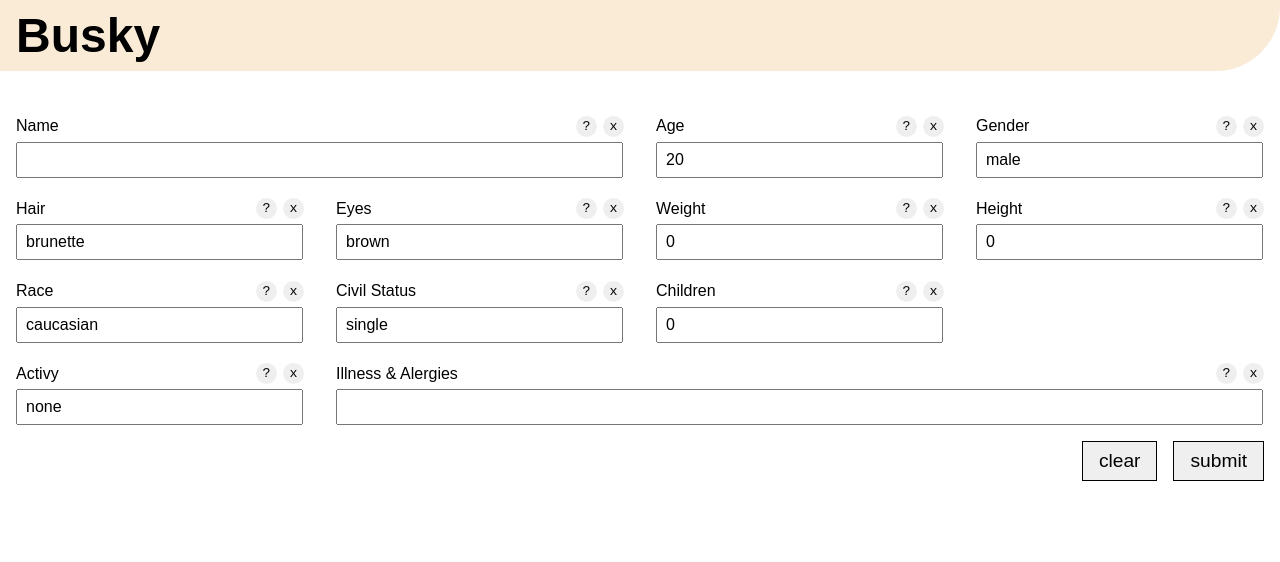
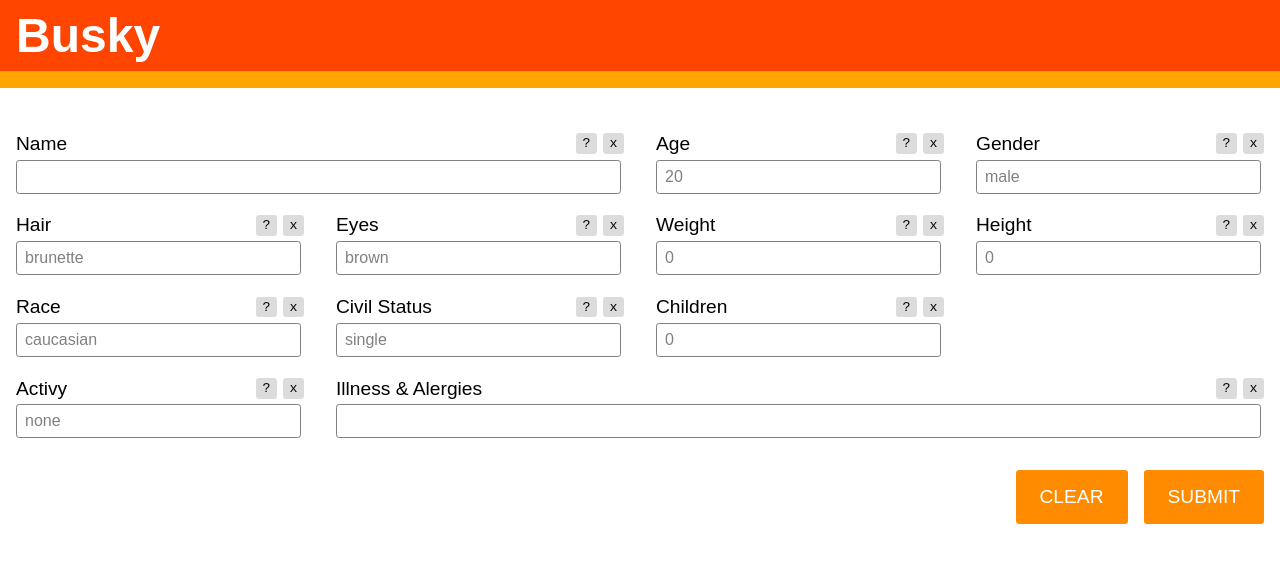
Before and after one commit to ladysun-catheart/busky, a React (Create React App) app: page / in a window 1280 px wide. Shown: the top 562 px of the page. Built offline with nearby package versions, Linux system fonts and the light colour scheme.

Commit message:
[dev] minimum style

```diff
--- a/src/core/components/smartFormCompos/Input/Input.tsx
+++ b/src/core/components/smartFormCompos/Input/Input.tsx
@@ -5,7 +5,7 @@ const Input: React.FC<InputProps> = ({value, onChange}) => {
     return (
         <div style={{flex: '1', flexDirection: 'row'}}>
             <input
-                style={{width: 'calc(100% - 1.3rem)', height: '1.5rem', padding: '0.25rem .5rem', fontSize: '1rem'}}
+                style={{width: 'calc(100% - 1.3rem)', height: '1.5rem', padding: '0.25rem .5rem', fontSize: '1rem', border: '1px solid', borderRadius: '0.2rem', color: 'gray'}}
                 type="text"
                 value={value}
                 onChange={(e: React.ChangeEvent<HTMLInputElement>) => onChange(e.target.value)}
--- a/src/core/components/smartFormCompos/label/Label.tsx
+++ b/src/core/components/smartFormCompos/label/Label.tsx
@@ -6,11 +6,11 @@ export type LabelProps = {
 }
 
 const Label: React.FC<LabelProps> = ({ label, help }) => {
-    const styleBtns = {borderRadius: '50%', border: 'none', cursor: 'pointer', marginLeft: '0.4rem', fontFamily: 'Courier, monospace', height: '1.3rem', width: '1.3rem', padding: 0}
+    const styleBtns = {borderRadius: '.2rem', border: 'none', cursor: 'pointer', marginLeft: '0.4rem', fontFamily: 'Courier, monospace', height: '1.3rem', width: '1.3rem', padding: 0, backgroundColor: 'GAINSBORO', color: 'black'}
     return (
         <div style={{display: 'flex', flexDirection: 'row', justifyContent: 'space-between', alignItems: 'center', padding: '.3rem 0'}}>
             <div>
-                <span style={{fontFamily: 'Arial, Helvetica, sans-serif'}}>{label}</span>
+                <span style={{fontFamily: 'Arial, Helvetica, sans-serif', fontSize: '1.2rem'}}>{label}</span>
             </div>
             <div>
                 <button style={styleBtns} onClick={() => console.log(help)}>?</button>
--- a/src/dashboard/DashBoard.tsx
+++ b/src/dashboard/DashBoard.tsx
@@ -1,5 +1,6 @@
 import React from "react";
 import FormSearch from "./formSearch";
+import Title from "./title/title";
 
 interface Props {
 
@@ -13,16 +14,12 @@ class DashBoard extends React.Component<Props, any>{
     render(): React.ReactNode {
         return (
             <div>
-                <h1 style={{
-                    padding: '.5rem 1rem',
-                    margin: '0',
-                    fontSize: '3rem',
-                    fontFamily: 'Arial, Helvetica, sans-serif',
-                    backgroundColor: 'antiquewhite',
-                    borderRadius: '0 0 4rem 0',
-                    marginBottom: '2rem'
-                }}>Busky</h1>
-                <FormSearch />
+                <div style={{marginBottom: '2rem'}}>
+                    <Title />
+                </div>
+                <div>
+                    <FormSearch />
+                </div>
             </div>
         );
     }
--- a/src/dashboard/buttonActions/ButtonAction.tsx
+++ b/src/dashboard/buttonActions/ButtonAction.tsx
@@ -9,12 +9,15 @@ const ButtonAction: React.FC<Props> = ({label, onClickBtn}) => {
         <button
             onClick={e => onClickBtn()}
             style={{
-                padding: '0.5rem 1rem',
+                padding: '1rem 1.5rem',
                 fontSize: '1.2rem',
                 marginLeft: '1rem',
                 cursor: 'pointer',
-                backgroundColor: 'light-gray',
-                border: '1px solid black'
+                backgroundColor: 'darkorange',
+                color: 'white',
+                border: 'none',
+                borderRadius: '.2rem',
+                textTransform: 'uppercase'
             }}
         >
             {label}
--- a/src/dashboard/buttonActions/ButtonBar.tsx
+++ b/src/dashboard/buttonActions/ButtonBar.tsx
@@ -12,7 +12,12 @@ type Props = {
 const ButtonBar: React.FC<Props> = ({children, align}) => {
     const AlignMiddle: { [key: string]: Align } = Align as any;
     return (
-        <div style={{display:"flex", padding: '.5rem 1rem', justifyContent: AlignMiddle[align]}} >
+        <div style={{
+            display:"flex",
+            padding: '.5rem 1rem',
+            justifyContent: AlignMiddle[align],
+            marginBottom: '2rem'
+        }}>
             {children}
         </div>
     );
--- a/src/dashboard/formSearch/FormSearch.tsx
+++ b/src/dashboard/formSearch/FormSearch.tsx
@@ -10,7 +10,10 @@ const FormSearch: React.FC = () => {
     const [modified, setModified] = useState<People>(people)
     return (
         <div>
+            <div style={{marginBottom: '1rem'}}>
                 <Fields people={modified} onChangePeople={(val) => {console.log(val); setModified(val)}} />
+            </div>
+            <div>
                 <ButtonBar align="rigth">
                     <ButtonAction
                         label="clear"
@@ -22,6 +25,7 @@ const FormSearch: React.FC = () => {
                     />
                 </ButtonBar>
             </div>
+        </div>
     );
 };
 
--- /dev/null
+++ b/src/dashboard/title/index.ts
@@ -0,0 +1,3 @@
+import Title from './title'
+
+export default Title
--- /dev/null
+++ b/src/dashboard/title/title.tsx
@@ -0,0 +1,25 @@
+// @flow
+import * as React from 'react';
+
+export const Title = () => {
+    return (
+        <>
+            <div style={{
+                backgroundColor: 'orange',
+                height: '5.5rem'
+            }}
+            >
+                <h1 style={{
+                    padding: '.5rem 1rem',
+                    margin: '0',
+                    fontSize: '3rem',
+                    fontFamily: 'Arial, Helvetica, sans-serif',
+                    backgroundColor: 'ORANGERED',
+                    color: 'white',
+                }}>Busky</h1>
+            </div>
+        </>
+    );
+};
+
+export default Title;
```
Lines whose indentation alone changed are shown as unchanged.
